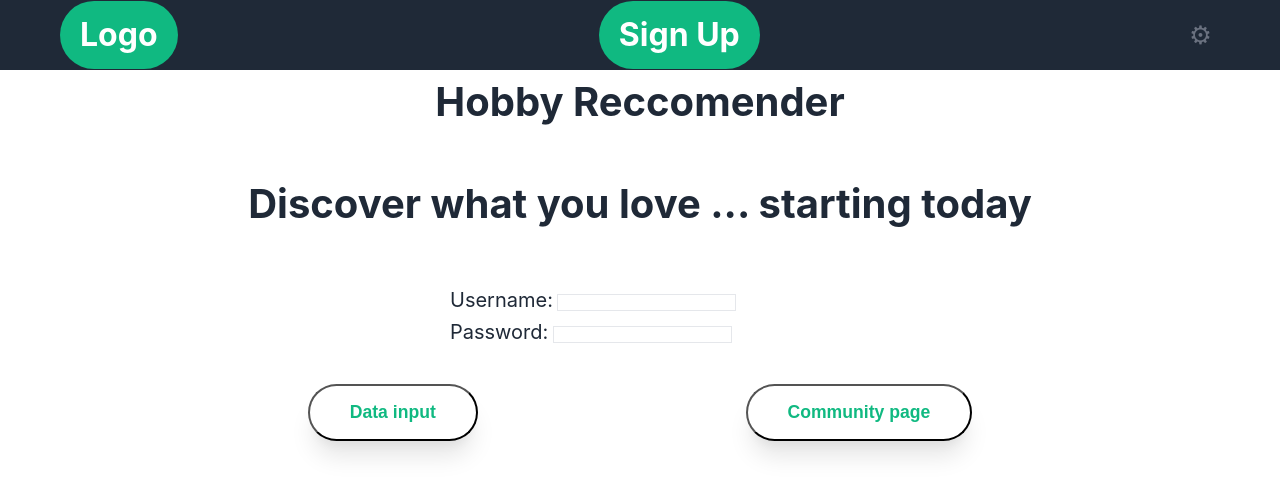
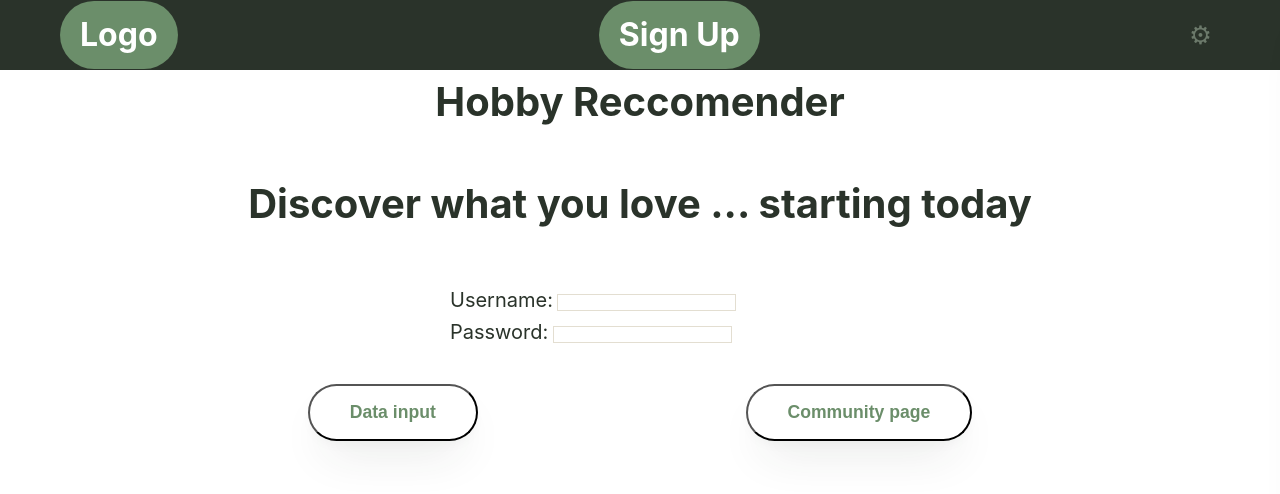
Before and after one commit to Samuel-Horner/Group-20-Software-Engineering-Project, a plain HTML site: page public/index.html in a window 1280 px wide. Drawn offline with Linux system fonts and the light colour scheme; no server answers.

Commit message:
light.css

```diff
--- a/public/light.css
+++ b/public/light.css
@@ -1,49 +1,74 @@
 /* ============================================================================
-   LIGHT THEME COLOUR PALETTE
-
-   Light mode colour variables.
-   Link this stylesheet before Styles.css to apply the light theme.
-
-   USAGE:
-   - Buttons and CTAs: var(--primary-color)
-   - Text: var(--text-dark) or var(--text-light)
-   - Backgrounds: var(--background) or var(--background-alt)
-   - Shadows: var(--shadow) or var(--shadow-lg)
+   LIGHT THEME — SOFT SAGE PALETTE
+   Drop-in replacement for the original light.css.
+   All original variable names are preserved so existing pages keep working.
+   New design tokens are added at the bottom for newer components.
 ============================================================================ */
 :root {
-    /* Primary colours */
-    --primary-color: #10b981;
-    --primary-dark: #059669;
-    --primary-light: #34d399;
-    --secondary-color: #14b8a6;
-    --accent-color: #06b6d4;
+    /* ---------- Primary (sage) ---------- */
+    --primary-color: #6B8E6A;
+    --primary-dark:  #527052;
+    --primary-light: #8EAA8D;
 
-    /* Text colours */
-    --text-dark: #1f2937;
-    --text-light: #6b7280;
+    /* ---------- Secondary / accents (warm tan + muted blue) ---------- */
+    --secondary-color: #C89A6B;
+    --accent-color:    #7D99A6;
 
-    /* Background colours */
-    --background: #ffffff;
-    --background-alt: #f0fdf4;
+    /* ---------- Text ---------- */
+    --text-dark:  #2A332A;
+    --text-light: #6C7A6B;
 
-    /* Borders and shadows */
-    --border-color: #e5e7eb;
-    --shadow: 0 4px 6px -1px rgba(0, 0, 0, 0.1), 0 2px 4px -1px rgba(0, 0, 0, 0.06);
-    --shadow-lg: 0 20px 25px -5px rgba(0, 0, 0, 0.1), 0 10px 10px -5px rgba(0, 0, 0, 0.04);
+    /* ---------- Backgrounds ----------
+       Semantics preserved from the original stylesheet:
+       --background     = default page/card surface (white)
+       --background-alt = alternate/tinted section bg (cream)
+       This keeps card-level components that reference --background
+       (like profile-card, chat-window, rec-card) rendering correctly. */
+    --background:     #FFFFFF;  /* white default surface */
+    --background-alt: #F6F4EE;  /* warm cream for alternate sections */
 
-    /* Navbar */
-    --navbar-bg: rgba(255, 255, 255, 0.95);
-    --navbar-bg-scrolled: rgba(255, 255, 255, 0.98);
+    /* ---------- Borders & shadows ---------- */
+    --border-color: #E3DED1;
+    --shadow:    0 1px 2px rgba(42, 51, 42, 0.05), 0 2px 6px rgba(42, 51, 42, 0.05);
+    --shadow-lg: 0 24px 48px -16px rgba(42, 51, 42, 0.14), 0 6px 16px -8px rgba(42, 51, 42, 0.08);
 
-    /* Cards */
-    --card-bg: #ffffff;
+    /* ---------- Navbar ---------- */
+    --navbar-bg:          rgba(246, 244, 238, 0.82);
+    --navbar-bg-scrolled: rgba(246, 244, 238, 0.95);
 
-    /* Header bar and footer */
-    --header-bg: #1f2937;
-    --header-text: #ffffff;
-    --footer-bg: #1f2937;
+    /* ---------- Cards ---------- */
+    --card-bg: #FFFFFF;
 
-    /* Buttons and inputs */
-    --cta-bg: #ffffff;
-    --input-bg: #ffffff;
+    /* ---------- Header / footer ---------- */
+    --header-bg:   #2A332A;
+    --header-text: #F6F4EE;
+    --footer-bg:   #2A332A;
+
+    /* ---------- Buttons & inputs ---------- */
+    --cta-bg:   #FFFFFF;
+    --input-bg: #FFFFFF;
+
+    /* ============================================================
+       NEW DESIGN
+       ============================================================ */
+    --surface:       #FFFFFF;
+    --surface-muted: #FBF9F3;
+    --line-soft:     #EDE9DC;
+    --primary-soft:  #E3EBE0;
+    --accent-soft:   #F2E7D6;
+    --info-soft:     #E7EEF2;
+
+    --success: #6B8E6A;
+    --warning: #C89A6B;
+    --danger:  #B4675F;
+
+    --radius-xs: 6px;
+    --radius-sm: 10px;
+    --radius-md: 14px;
+    --radius-lg: 20px;
+    --radius-xl: 28px;
+    --radius-pill: 999px;
+
+    --font-serif: 'Fraunces', 'Georgia', serif;
+    --font-sans:  'Inter', -apple-system, BlinkMacSystemFont, 'Segoe UI', Roboto, sans-serif;
 }
```
